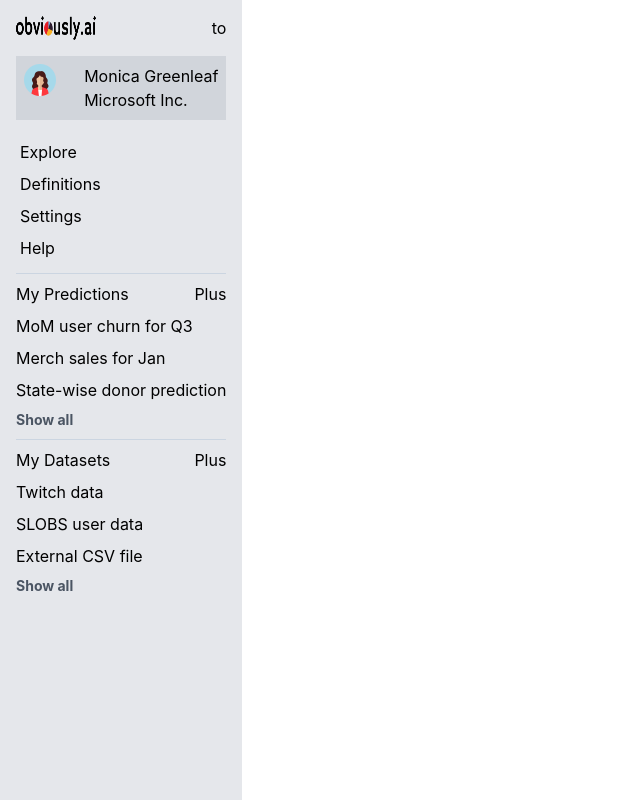
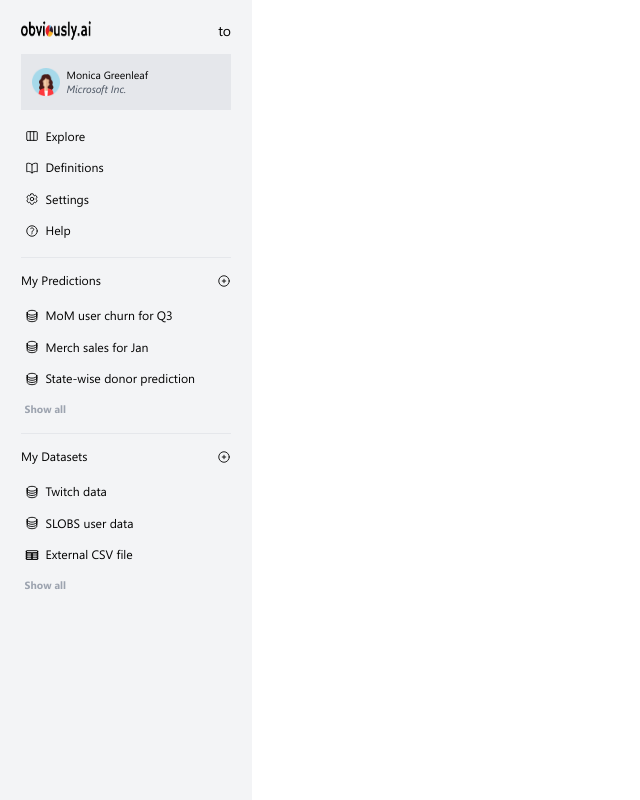
Before and after one commit to 318097/obviously, a React (Create React App) app: page / in a window 1280 px wide. Shown: the whole page, without its empty margins (0-640 px from the left). Built offline with nearby package versions, Linux system fonts and the light colour scheme.

Commit message:
Fix: Sidebar design

```diff
--- a/src/Sidebar.js
+++ b/src/Sidebar.js
@@ -1,89 +1,111 @@
+import {
+  CircleStackIcon,
+  PlusCircleIcon,
+  TableCellsIcon,
+} from "@heroicons/react/24/outline";
 import Logo from "./assets/images/logo.png";
 import Profile from "./assets/images/profile.png";
+import {
+  BookOpenIcon,
+  Cog6ToothIcon,
+  QuestionMarkCircleIcon,
+  ViewColumnsIcon,
+} from "@heroicons/react/24/outline";
 
 const Sidebar = () => {
   const MENU_ITEMS = [
     {
       label: "Explore",
       value: "/explore",
-      icon: "explore",
+      icon: <ViewColumnsIcon className="size-4" />,
     },
     {
       label: "Definitions",
       value: "/definition",
-      icon: "definition",
+      icon: <BookOpenIcon className="size-4" />,
     },
     {
       label: "Settings",
       value: "/settings",
-      icon: "settings",
+      icon: <Cog6ToothIcon className="size-4" />,
     },
     {
       label: "Help",
       value: "/help",
-      icon: "help",
+      icon: <QuestionMarkCircleIcon className="size-4" />,
     },
   ];
   const PREDICTIONS = [
     {
       label: "MoM user churn for Q3",
+      icon: <CircleStackIcon className="size-4" />,
     },
     {
       label: "Merch sales for Jan",
-      value: "/definition",
+      icon: <CircleStackIcon className="size-4" />,
     },
     {
       label: "State-wise donor prediction",
-      value: "/settings",
+      icon: <CircleStackIcon className="size-4" />,
     },
   ];
   const DATASETS = [
     {
       label: "Twitch data",
+      icon: <CircleStackIcon className="size-4" />,
     },
     {
       label: "SLOBS user data",
-      value: "/definition",
+      icon: <CircleStackIcon className="size-4" />,
     },
     {
       label: "External CSV file",
-      value: "/settings",
+      icon: <TableCellsIcon className="size-4" />,
     },
   ];
   return (
-    <div className={`bg-gray-200 p-4`}>
+    <div className={`bg-gray-100 p-6 w-72`}>
       <Header />
       <UserCard name="Monica Greenleaf" company="Microsoft Inc." />
-      <div className={``}>
-        {MENU_ITEMS.map((item) => {
-          return <div className="p-1">{item.label}</div>;
+      <ListItems data={MENU_ITEMS} />
+      <hr className="bg-slate-200 w-100 h-px my-4" />
+      <ListItems data={PREDICTIONS} title="My Predictions" showMore />
+      <hr className="bg-slate-200 w-100 h-px my-4" />
+      <ListItems data={DATASETS} title="My Datasets" showMore />
+    </div>
+  );
+};
+
+const ListItems = ({ data, title, showMore = false }) => {
+  return (
+    <div className={`text-sm`}>
+      {!!title && <Title label={title} />}
+      <div className={`flex gap-2 flex-col`}>
+        {data.map((item) => {
+          return (
+            <div className={"flex p-1 gap-2 items-center"}>
+              <div className={"shrink-0"}>{item.icon}</div>
+              <div className="">{item.label}</div>
+            </div>
+          );
         })}
       </div>
-      <hr className="bg-slate-300 w-100 h-0.5 my-2" />
-      <div className={``}>
-        <Title label="My Predictions" />
-        {PREDICTIONS.map((item) => {
-          return <div className="mb-2">{item.label}</div>;
-        })}
-        <div className={"font-bold text-gray-600 text-sm"}>Show all</div>
-      </div>
-      <hr className="bg-slate-300 w-100 h-0.5 my-2" />
-      <div className={``}>
-        <Title label="My Datasets" />
-        {DATASETS.map((item) => {
-          return <div className="mb-2">{item.label}</div>;
-        })}
-        <div className={"font-bold text-gray-600 text-sm"}>Show all</div>
-      </div>
+      {showMore && (
+        <div className={"p-1 font-bold text-gray-400 mt-2 text-xs"}>
+          Show all
+        </div>
+      )}
     </div>
   );
 };
 
 const Title = ({ label }) => {
   return (
-    <div className={`flex justify-between mb-2`}>
+    <div className={`flex justify-between items-center mb-4`}>
       <div className={``}>{label}</div>
-      <div className={``}>Plus</div>
+      <div className={``}>
+        <PlusCircleIcon className="size-4" />
+      </div>
     </div>
   );
 };
@@ -99,13 +121,13 @@
 
 const UserCard = ({ name, company }) => {
   return (
-    <div className={`flex justify-between p-2 bg-gray-300 my-4`}>
+    <div className={`flex items-center gap-2 py-4 px-3 bg-gray-200 my-4`}>
       <div className={`w-8 h-8 overflow-hidden rounded`}>
         <img src={Profile} alt="" />
       </div>
-      <div className={``}>
+      <div className={`text-xs`}>
         <div className={""}>{name}</div>
-        <div className={""}>{company}</div>
+        <div className={"text-gray-600 italic"}>{company}</div>
       </div>
     </div>
   );
--- a/src/index.scss
+++ b/src/index.scss
@@ -2,16 +2,31 @@
 @tailwind components;
 @tailwind utilities;
 
-body {
-  margin: 0;
-  font-family: -apple-system, BlinkMacSystemFont, "Segoe UI", "Roboto", "Oxygen",
-    "Ubuntu", "Cantarell", "Fira Sans", "Droid Sans", "Helvetica Neue",
-    sans-serif;
-  -webkit-font-smoothing: antialiased;
-  -moz-osx-font-smoothing: grayscale;
+@font-face {
+  font-family: "Segoe";
+  font-style: normal;
+  font-weight: normal;
+  src: url("./assets/fonts/segoe_ui.ttf");
 }
 
-code {
-  font-family: source-code-pro, Menlo, Monaco, Consolas, "Courier New",
-    monospace;
+@font-face {
+  font-family: "Segoe";
+  font-style: normal;
+  font-weight: bold;
+  src: url("./assets/fonts/segoe_ui_bold.ttf");
 }
+
+@font-face {
+  font-family: "Segoe";
+  font-style: italic;
+  font-weight: normal;
+  src: url("./assets/fonts/segoe_ui_italic.ttf");
+}
+
+@layer base {
+  html {
+    font-family: "Segoe", system-ui, sans-serif;
+    line-height: normal;
+    font-size: 14px;
+  }
+}
```
